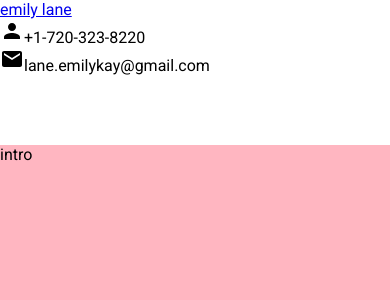
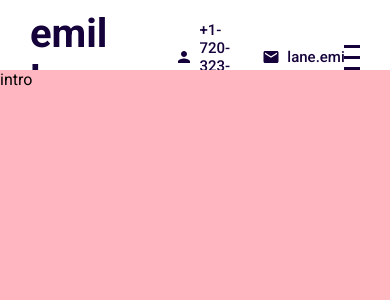
Before and after one commit to emkaygru/portfolio-react, a React (Create React App) app: page / in a window 390 px wide. Shown: the top 300 px of the page. Built offline with nearby package versions, Linux system fonts and the light colour scheme.

Commit message:
troubleshooting hamburger animation

```diff
--- a/src/App.jsx
+++ b/src/App.jsx
@@ -6,8 +6,9 @@ import Testimonials from "./components/Testimonials/Testimonials";
 import Contact from "./components/Contact/Contact";
 import "./app.scss";
 import { useState } from "react";
+
 function App() {
-  const [menuOpen, setMenuOpen] = useState(true);
+  const [menuOpen, setMenuOpen] = useState(false);
   return (
     <div className="app">
       <TopBar menuOpen={menuOpen} setMenuOpen={setMenuOpen} />
--- a/src/components/TopBar/TopBar.jsx
+++ b/src/components/TopBar/TopBar.jsx
@@ -2,9 +2,9 @@ import "./TopBar.scss";
 import PersonIcon from "@mui/icons-material/Person";
 import MailIcon from "@mui/icons-material/Mail";
 
-export default function TopBar(menuOpen, setMenuOpen) {
+export default function TopBar({ menuOpen, setMenuOpen }) {
   return (
-    <div className={"topbar" + (menuOpen && "active")}>
+    <div className={"topbar " + (menuOpen && "active")}>
       <div className="wrapper">
         <div className="left">
           <a href="#intro" className="logo">
@@ -20,7 +20,7 @@ export default function TopBar(menuOpen, setMenuOpen) {
           </div>
         </div>
         <div className="right">
-          <div className="hamburger">
+          <div className="hamburger" onClick={() => setMenuOpen(!menuOpen)}>
             <span className="line1"></span>
             <span className="line2"></span>
             <span className="line3"></span>
```
